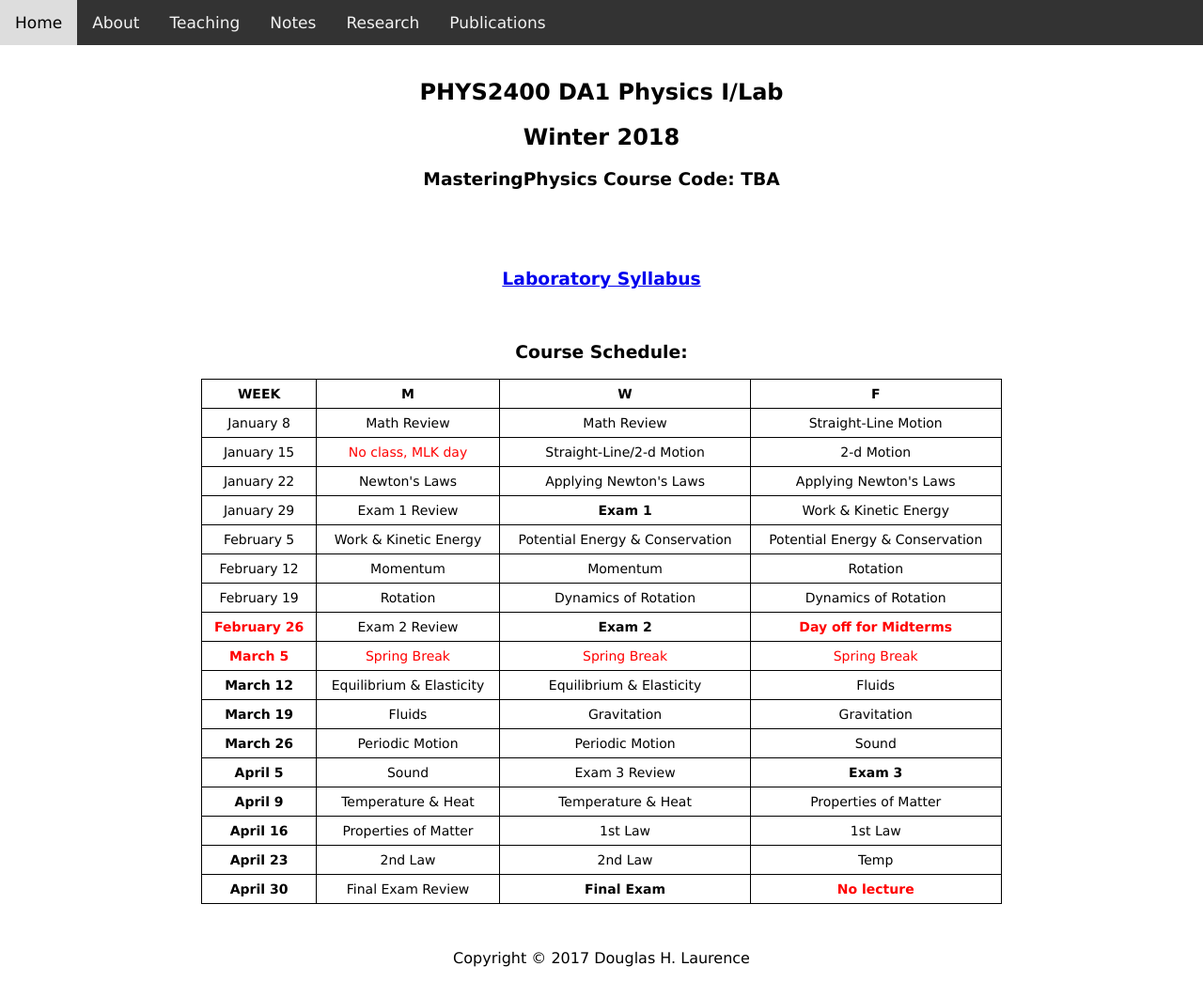
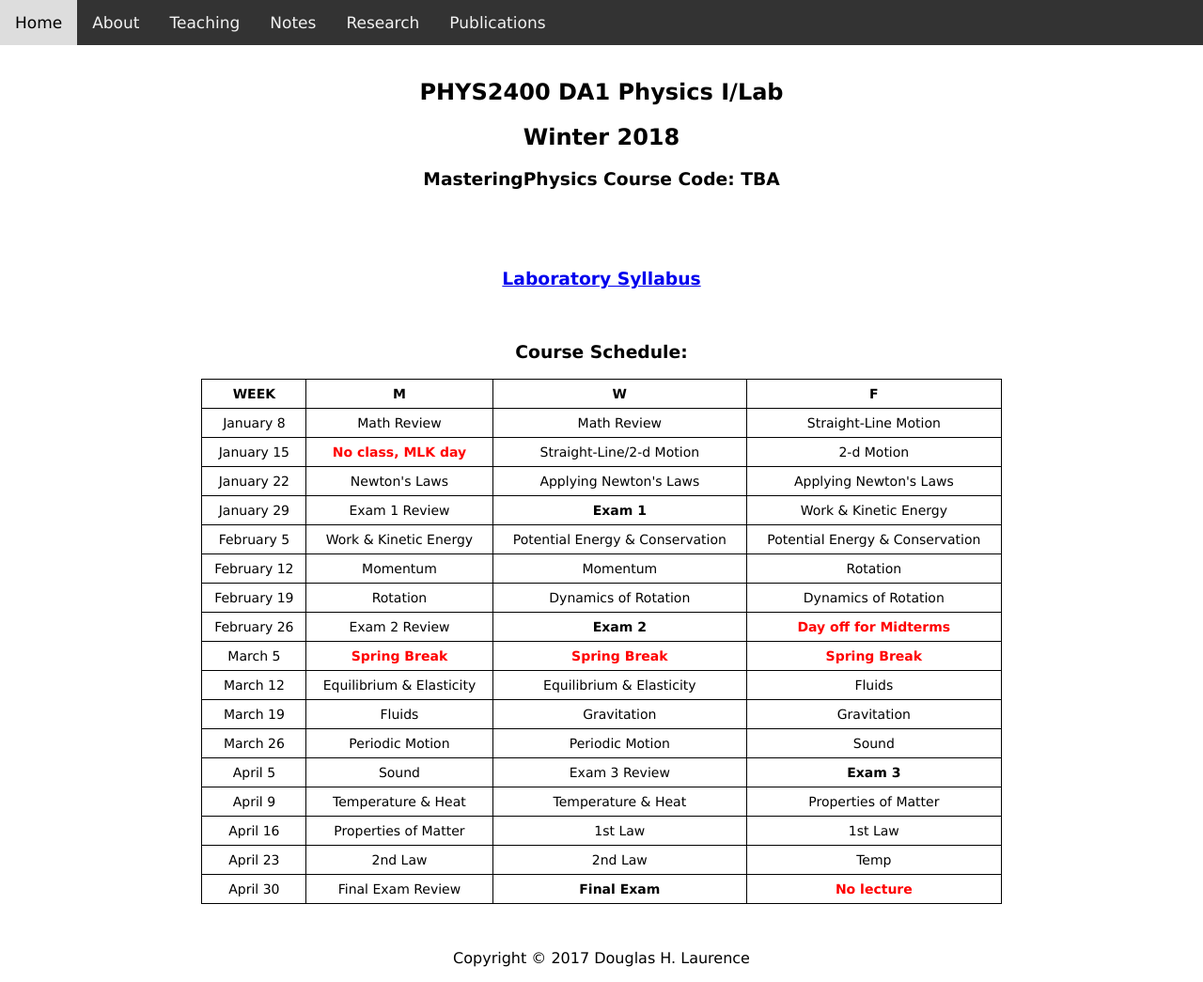
Before and after one commit to dhlaurence/dhlaurence.github.io, a Jekyll site: the page built from teaching/phys2400wint2018.html, in a window 1280 px wide. Shown: the whole page at 94% size. Built offline with Jekyll 4.4.1, drawn with Linux system fonts in a browser that asks for light colours.

Commit message:
Update phys2400wint2018.html

```diff
--- a/teaching/phys2400wint2018.html
+++ b/teaching/phys2400wint2018.html
@@ -37,7 +37,7 @@ title: PHYS2350 Winter 2018
   </tr>
   <tr>
     <td>January 15</td>
-    <td><font color="red">No class, MLK day</font></td>
+    <td><b><font color="red">No class, MLK day</font></b></td>
     <td>Straight-Line/2-d Motion</td>
     <td>2-d Motion</td>
   </tr>
@@ -72,61 +72,61 @@ title: PHYS2350 Winter 2018
     <td>Dynamics of Rotation</td>
   </tr>
   <tr>
-    <td><b><font color="red">February 26</font></b></td>
+    <td>February 26</td>
     <td>Exam 2 Review</td>
     <td><b>Exam 2</b></td>
     <td><b><font color="red">Day off for Midterms</font></b></td>
   </tr>
   <tr>
-    <td><b><font color="red">March 5</font></b></td>
-    <td><font color="red">Spring Break</font></td>
-    <td><font color="red">Spring Break</font></td>
-    <td><font color="red">Spring Break</font></td>
+    <td>March 5</td>
+    <td><b><font color="red">Spring Break</font></b></td>
+    <td><b><font color="red">Spring Break</font></b></td>
+    <td><b><font color="red">Spring Break</font></b></td>
   </tr>
   <tr>
-    <td><b>March 12</b></td>
+    <td>March 12</td>
     <td>Equilibrium & Elasticity</td>
     <td>Equilibrium & Elasticity</td>
     <td>Fluids</td>
   </tr>
   <tr>
-    <td><b>March 19</b></td>
+    <td>March 19</td>
     <td>Fluids</td>
     <td>Gravitation</td>
     <td>Gravitation</td>
   </tr>
   <tr>
-    <td><b>March 26</b></td>
+    <td>March 26</td>
     <td>Periodic Motion</td>
     <td>Periodic Motion</td>
     <td>Sound</td>
   </tr>
   <tr>
-    <td><b>April 5</b></td>
+    <td>April 5</td>
     <td>Sound</td>
     <td>Exam 3 Review</td>
     <td><b>Exam 3</b></td>
   </tr>
   <tr>
-    <td><b>April 9</b></td>
+    <td>April 9</td>
     <td>Temperature & Heat</td>
     <td>Temperature & Heat</td>
     <td>Properties of Matter</td>
   </tr>
   <tr>
-    <td><b>April 16</b></td>
+    <td>April 16</td>
     <td>Properties of Matter</td>
     <td>1st Law</td>
     <td>1st Law</td>
   </tr>
   <tr>
-    <td><b>April 23</b></td>
+    <td>April 23</td>
     <td>2nd Law</td>
     <td>2nd Law</td>
     <td>Temp</td>
   </tr>
   <tr>
-    <td><b><ont color="red">April 30</font></b></td>
+    <td>April 30</td>
     <td>Final Exam Review</td>
     <td><b>Final Exam</b></td>
     <td><b><font color="red">No lecture</font></b></td>
```
